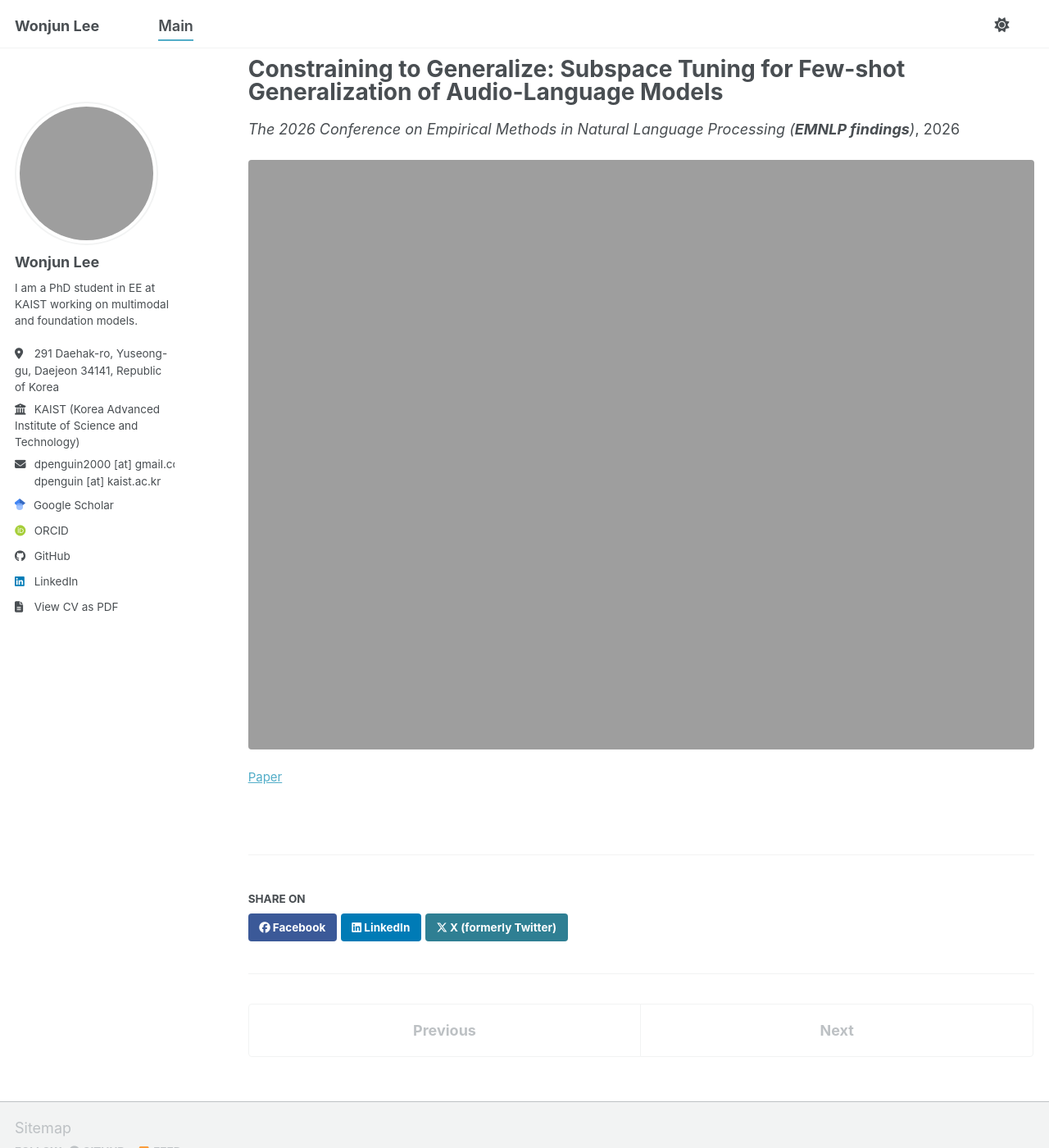
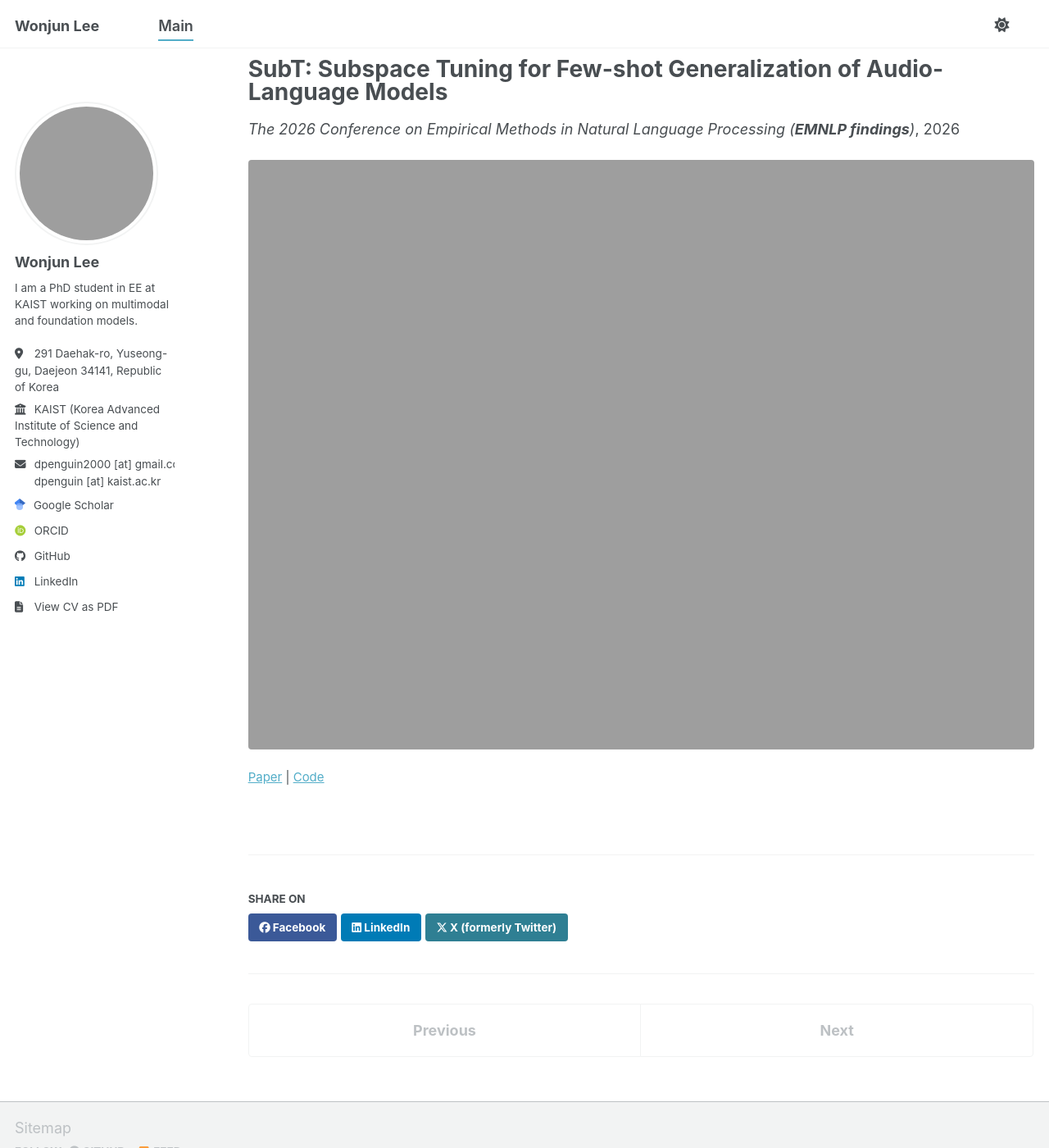
Before and after one commit to Wonjun-Lee1009/Wonjun-Lee1009.github.io, a Jekyll site: the page built from _publications/2026-06-17-subspace-tuning.md, in a window 1280 px wide and 1400 px high. Shown: the whole window at 82% size. Built offline with Jekyll 4.4.1, drawn with Linux system fonts in a browser that asks for light colours; some web fonts are replaced; a script bundle is joined from its source files by our own code; library files that are not in the unit come from our copies.

Commit message:
Update publication details for "Subspace Tuning": change title, add code URL, and update date and venue for EMNLP 2026

```diff
--- a/_publications/2026-06-17-subspace-tuning.md
+++ b/_publications/2026-06-17-subspace-tuning.md
@@ -1,11 +1,12 @@
 ---
-title: "Constraining to Generalize: Subspace Tuning for Few-shot Generalization of Audio-Language Models"
+title: "SubT: Subspace Tuning for Few-shot Generalization of Audio-Language Models"
 collection: publications
 category: conferences
 permalink: /publication/2026-subspace-tuning
 date: 2026-08-05
 venue: 'The 2026 Conference on Empirical Methods in Natural Language Processing (EMNLP findings)'
 paperurl: 'https://arxiv.org/abs/2606.18560'
+codeurl: 'https://github.com/jhyukjang/SubT'
 authors: Jaehyuk Jang, Kangwook Ko, Wonjun Lee, Changick Kim
 header:
   image: ''
```
Also changed, not shown: 1 other file.
